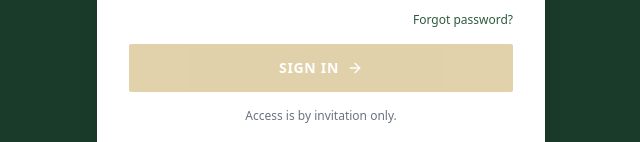
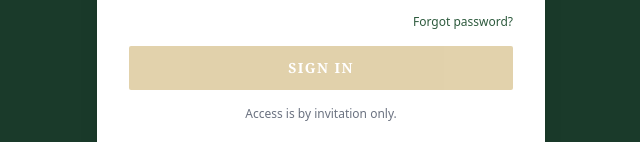
Before and after one commit to kleegr/lakefront-economic-dev, a Next.js app: page /auth/login in a window 1280 px wide. Shown: the part 482-624 px from the top of the page, without its empty margins (319-959 px from the left). Built offline with nearby package versions, Linux system fonts and the light colour scheme; no server answers.

Commit message:
fix: use window.location.replace instead of window.location.href, create supabase client inside handler to avoid stale ref, inline button styles instead of btn-primary class, do NOT call setLoading(false) after successful login to prevent re-render canceling navigation

```diff
--- a/src/app/auth/login/page.tsx
+++ b/src/app/auth/login/page.tsx
@@ -1,13 +1,12 @@
 'use client';
 import { useState } from 'react';
-import { useRouter, useSearchParams } from 'next/navigation';
+import { useSearchParams } from 'next/navigation';
 import { Suspense } from 'react';
 import Link from 'next/link';
 import { Mail, Lock, ArrowRight, Eye, EyeOff } from 'lucide-react';
 import { createClient } from '@/lib/supabase/client';
 
 function LoginForm() {
-  const router = useRouter();
   const params = useSearchParams();
   const [email, setEmail] = useState('');
   const [password, setPassword] = useState('');
@@ -16,10 +15,11 @@ function LoginForm() {
   const [error, setError] = useState('');
   const [forgotMode, setForgotMode] = useState(false);
   const [forgotSent, setForgotSent] = useState(false);
-  const supabase = createClient();
 
   const handleLogin = async () => {
-    setLoading(true); setError('');
+    setLoading(true);
+    setError('');
+    const supabase = createClient();
     try {
       const { data, error: signInErr } = await supabase.auth.signInWithPassword({
         email: email.toLowerCase().trim(),
@@ -30,12 +30,9 @@ function LoginForm() {
         setLoading(false);
         return;
       }
-
-      // After successful sign-in, redirect directly to portal dashboard
-      // The portal layout will handle role checking
-      // For super_admin/admin -> shows full admin portal
-      // For non-admin -> portal layout redirects to correct portal
-      window.location.href = '/portal/dashboard';
+      // Login successful — hard redirect to admin portal
+      // Do NOT call setLoading(false) — let the page navigate away
+      window.location.replace('/portal/dashboard');
     } catch (err: unknown) {
       setError(err instanceof Error ? err.message : 'Login failed');
       setLoading(false);
@@ -43,7 +40,9 @@ function LoginForm() {
   };
 
   const handleForgotPassword = async () => {
-    setLoading(true); setError('');
+    setLoading(true);
+    setError('');
+    const supabase = createClient();
     try {
       const { error: resetErr } = await supabase.auth.resetPasswordForEmail(
         email.toLowerCase().trim(),
@@ -107,7 +106,7 @@ function LoginForm() {
               <div className="flex justify-end">
                 <button onClick={() => setForgotMode(true)} className="text-xs font-body text-brand-sage hover:text-brand-forest">Forgot password?</button>
               </div>
-              <button onClick={handleLogin} disabled={loading || !email || !password} className="btn-primary w-full disabled:opacity-50">{loading ? 'Signing in...' : 'Sign In'} <ArrowRight className="w-4 h-4 ml-2" /></button>
+              <button onClick={handleLogin} disabled={loading || !email || !password} className="w-full py-3 bg-brand-gold text-white font-display font-bold text-sm uppercase tracking-widest rounded-sm hover:bg-brand-gold/90 transition-colors disabled:opacity-50 flex items-center justify-center gap-2">{loading ? 'Signing in...' : 'SIGN IN'}</button>
               <p className="text-xs text-brand-muted font-body text-center">Access is by invitation only.</p>
             </div>
           )}
```
